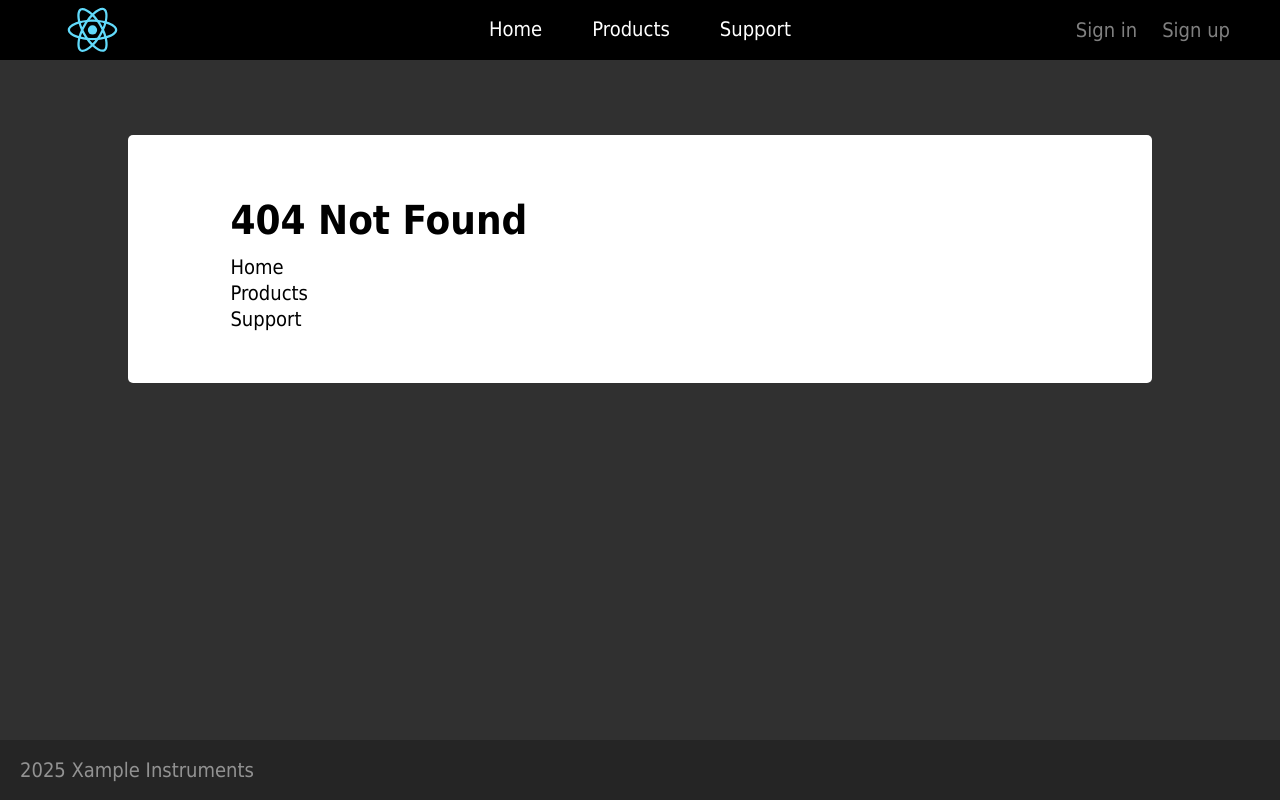
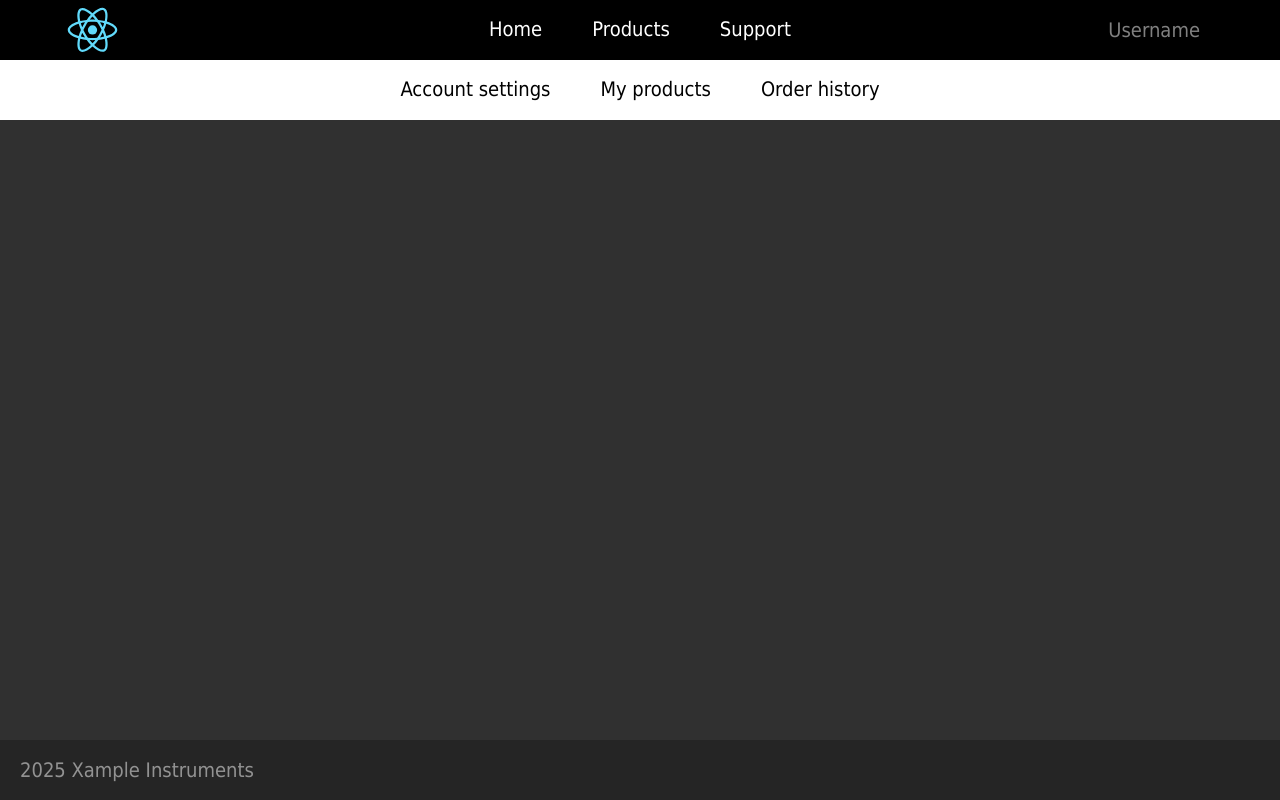
Before and after one commit to Artem-Litkovskyi/xample-instruments, a React (Create React App) app in the folder frontend/: page /account in a window 1280 px wide. Before the commit this address had no page. Built offline with nearby package versions, Linux system fonts and the light colour scheme; a web font is replaced by a local one.

Commit message:
Improve router hierarchy

```diff
--- a/frontend/src/assets/styles/HeaderProducts.css
+++ b/frontend/src/assets/styles/HeaderAdditional.css
@@ -1,4 +1,4 @@
-.header-products {
+.header-additional {
     height: 60px;
     display: flex;
     justify-content: center;
@@ -6,10 +6,10 @@
     background-color: white;
 }
 
-.header-products nav a {
+.header-additional nav a {
     color: black;
 }
 
-.header-products nav a span {
+.header-additional nav a span {
     background-color: black;
 }
--- a/frontend/src/components/AccountWidget.tsx
+++ b/frontend/src/components/AccountWidget.tsx
@@ -26,9 +26,9 @@ function AccountWidget(props: {loggedIn: boolean}) {
                     <button onClick={() => setOpen(!open)}>Username</button>
                     <div className="dropdown-content">
                         <hr />
-                        <Link to="/account/0/settings">Account settings</Link><br />
-                        <Link to="/account/0/products">My products</Link><br />
-                        <Link to="/account/0/history">Order history</Link><br />
+                        <Link to="/account/settings">Account settings</Link><br />
+                        <Link to="/account/products">My products</Link><br />
+                        <Link to="/account/history">Order history</Link><br />
                         <hr />
                         <Link to="/logout">Log out</Link>
                     </div>
--- a/frontend/src/components/Header.tsx
+++ b/frontend/src/components/Header.tsx
@@ -23,7 +23,7 @@ function Header() {
                 ]}
             />
 
-            <AccountWidget loggedIn={false} />
+            <AccountWidget loggedIn={true} />
         </div>
     )
 }
--- /dev/null
+++ b/frontend/src/components/HeaderAdditional.tsx
@@ -0,0 +1,16 @@
+import NavBar, {NavBarItem} from "./NavBar";
+import React from "react";
+
+import '../assets/styles/HeaderAdditional.css';
+
+
+function HeaderAdditional(props: { navigation: NavBarItem[] }) {
+    return (
+        <div className="header-additional">
+            <NavBar navigation={props.navigation} />
+        </div>
+    )
+}
+
+
+export default HeaderAdditional;
--- a/frontend/src/components/HeaderProducts.tsx
+++ /dev/null
@@ -1,23 +0,0 @@
-import React from 'react';
-
-import NavBar from './NavBar';
-
-import '../assets/styles/HeaderProducts.css';
-
-
-function HeaderProducts() {
-    return (
-        <div className="header-products">
-            <NavBar
-                navigation={[
-                    {name: "All plug-ins", href: "/products/all"},
-                    {name: "Instruments", href: "/products/instruments"},
-                    {name: "Audio effects", href: "/products/effects"},
-                ]}
-            />
-        </div>
-    )
-}
-
-
-export default HeaderProducts;
--- a/frontend/src/components/NavBar.tsx
+++ b/frontend/src/components/NavBar.tsx
@@ -32,3 +32,4 @@ function NavBar(props: { navigation: NavBarItem[] }) {
 
 
 export default NavBar;
+export type {NavBarItem};
--- a/frontend/src/index.tsx
+++ b/frontend/src/index.tsx
@@ -2,11 +2,13 @@ import React from 'react';
 import ReactDOM from 'react-dom/client';
 import {createBrowserRouter, Navigate, RouterProvider} from 'react-router-dom';
 
+import Root from "./pages/Root";
 import HomePage from "./pages/HomePage";
 import NotFoundPage from "./pages/NotFoundPage";
 import ProductsPage from "./pages/ProductsPage";
 import SignInPage from "./pages/SignInPage";
 import SignUpPage from "./pages/SignUpPage";
+import AccountPage from "./pages/AccountPage";
 
 import './index.css';
 import './assets/styles/Buttons.css';
@@ -18,24 +20,38 @@ import './assets/styles/Forms.css';
 const router = createBrowserRouter([
     {
         path: '/',
-        element: <HomePage />,
+        element: <Root />,
         errorElement: <NotFoundPage />,
+        children: [
+            {
+                index: true,
+                element: <Navigate to='home' replace />,
             },
             {
-        path: '/products',
-        element: <Navigate to="/products/all" replace />
+                path: 'home',
+                element: <HomePage />,
             },
             {
-        path: '/products/:category',
+                path: 'products',
+                element: <Navigate to='all' replace />,
+            },
+            {
+                path: 'products/:category',
                 element: <ProductsPage />,
             },
             {
-        path: '/signin',
+                path: 'signin',
                 element: <SignInPage />,
             },
             {
-        path: '/signup',
+                path: 'signup',
                 element: <SignUpPage />,
+            },
+            {
+                path: 'account',
+                element: <AccountPage />,
+            },
+        ]
     }
 ]);
 
--- /dev/null
+++ b/frontend/src/pages/AccountPage.tsx
@@ -0,0 +1,27 @@
+import React from "react";
+import {Outlet} from "react-router-dom";
+
+import HeaderAndFooter from "./HeaderAndFooter";
+import HeaderAdditional from "../components/HeaderAdditional";
+
+
+function AccountPage() {
+    return (
+        <HeaderAndFooter additionalHeader={
+            <HeaderAdditional
+                navigation={[
+                    {name: "Account settings", href: "/account/settings"},
+                    {name: "My products", href: "/account/products"},
+                    {name: "Order history", href: "/account/history"},
+                ]}
+            />
+        }>
+            <div className="content narrow">
+                <Outlet />
+            </div>
+        </HeaderAndFooter>
+    )
+}
+
+
+export default AccountPage;
--- a/frontend/src/pages/ProductsPage.tsx
+++ b/frontend/src/pages/ProductsPage.tsx
@@ -1,13 +1,21 @@
 import React from "react";
 
 import HeaderAndFooter from "./HeaderAndFooter";
-import HeaderProducts from "../components/HeaderProducts";
 import ProductCard from "../components/ProductCard";
+import HeaderAdditional from "../components/HeaderAdditional";
 
 
 function ProductsPage() {
     return (
-        <HeaderAndFooter additionalHeader={<HeaderProducts />} >
+        <HeaderAndFooter additionalHeader={
+            <HeaderAdditional
+                navigation={[
+                    {name: "All plug-ins", href: "/products/all"},
+                    {name: "Instruments", href: "/products/instruments"},
+                    {name: "Audio effects", href: "/products/effects"},
+                ]}
+            />
+        } >
             <div className="content">
                 <div className="content-grid">
                     <ProductCard
--- /dev/null
+++ b/frontend/src/pages/Root.tsx
@@ -0,0 +1,11 @@
+import {Outlet} from "react-router-dom";
+
+
+function Root() {
+    return (
+        <Outlet />
+    )
+}
+
+
+export default Root;
```
Lines whose indentation alone changed are shown as unchanged.
